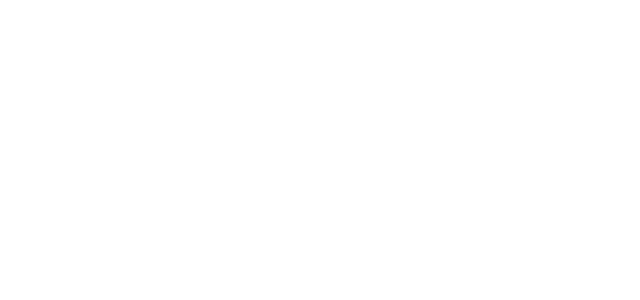
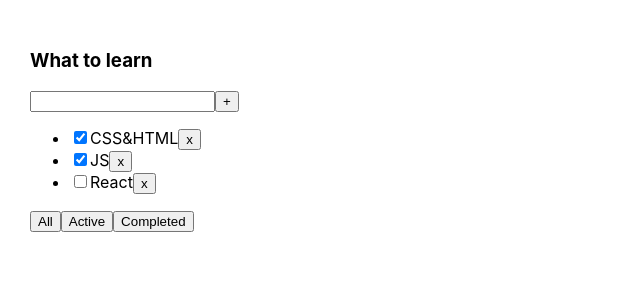
Before and after one commit to TimofeyMelikhov/todo-list, a React (Create React App) app: page / in a window 1280 px wide. Shown: the top 300 px of the page, without its empty margins (0-640 px from the left). Built offline with nearby package versions, Linux system fonts and the light colour scheme.

Commit message:
in process

```diff
--- a/src/App.css
+++ b/src/App.css
@@ -0,0 +1,7 @@
+.App {
+  display: flex;
+  padding: 30px;
+}
+.App div {
+  margin-right: 50px;
+}
--- a/src/App.tsx
+++ b/src/App.tsx
@@ -1,11 +1,35 @@
-import React from 'react';
-import './App.css';
+import React from "react";
+import "./App.css";
+import { Todolist } from "./components/Todolist";
+import { ITasks } from "./models/models";
 
 function App() {
+  let tasks: ITasks[] = [
+    {
+      id: 1,
+      titleTask: "CSS&HTML",
+      isDone: true,
+    },
+    {
+      id: 2,
+      titleTask: "JS",
+      isDone: true,
+    },
+    {
+      id: 3,
+      titleTask: "React",
+      isDone: false,
+    },
+  ];
+
+  const removeTask = (id: number): void => {
+    tasks.filter( item => item.id !== id)
+  }
+
 
   return (
     <div className="App">
-
+      <Todolist title="What to learn" tasks={tasks} removeTask={removeTask} />
     </div>
   );
 }
--- /dev/null
+++ b/src/components/Todolist.tsx
@@ -0,0 +1,30 @@
+import React from "react";
+import { IProps } from "../models/models";
+
+export function Todolist({ title, tasks, removeTask }: IProps) {
+  return (
+    <div>
+      <h3>{title}</h3>
+      <div>
+        <input type="text" />
+        <button>+</button>
+      </div>
+      <ul>
+        {tasks.map(({ id, isDone, titleTask }) => {
+          return (
+            <li key={id}>
+              <input type="checkbox" checked={isDone} />
+              <span>{titleTask}</span>
+              <button onClick={ () => removeTask(id) }>x</button>
+            </li>
+          );
+        })}
+      </ul>
+      <div>
+        <button>All</button>
+        <button>Active</button>
+        <button>Completed</button>
+      </div>
+    </div>
+  );
+}
--- /dev/null
+++ b/src/models/models.ts
@@ -0,0 +1,10 @@
+export interface IProps {
+  title: string,
+  tasks: Array<ITasks>
+  removeTask: Function
+}
+export interface ITasks {
+  id: number,
+  titleTask: string,
+  isDone: boolean
+}
```
